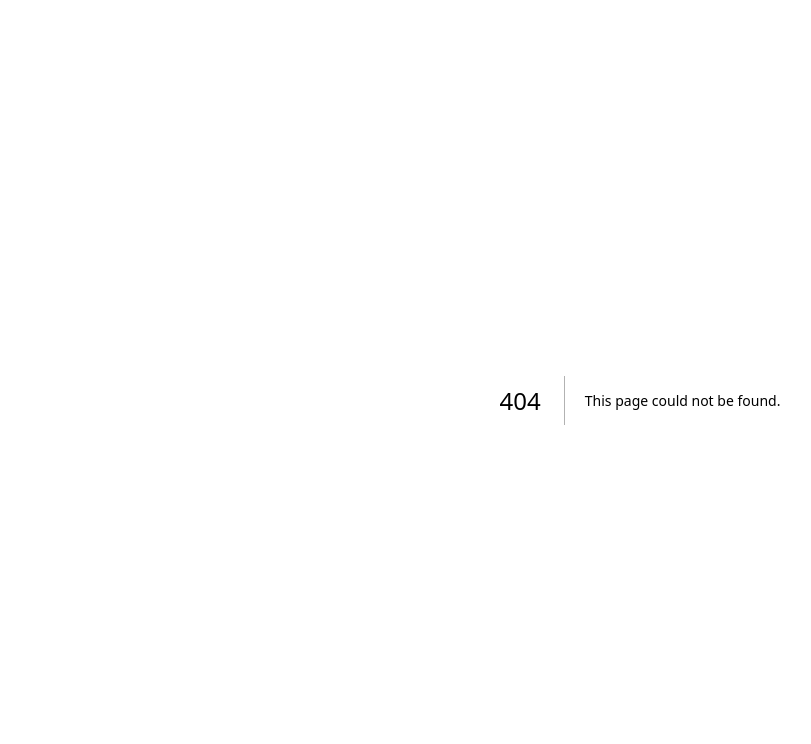
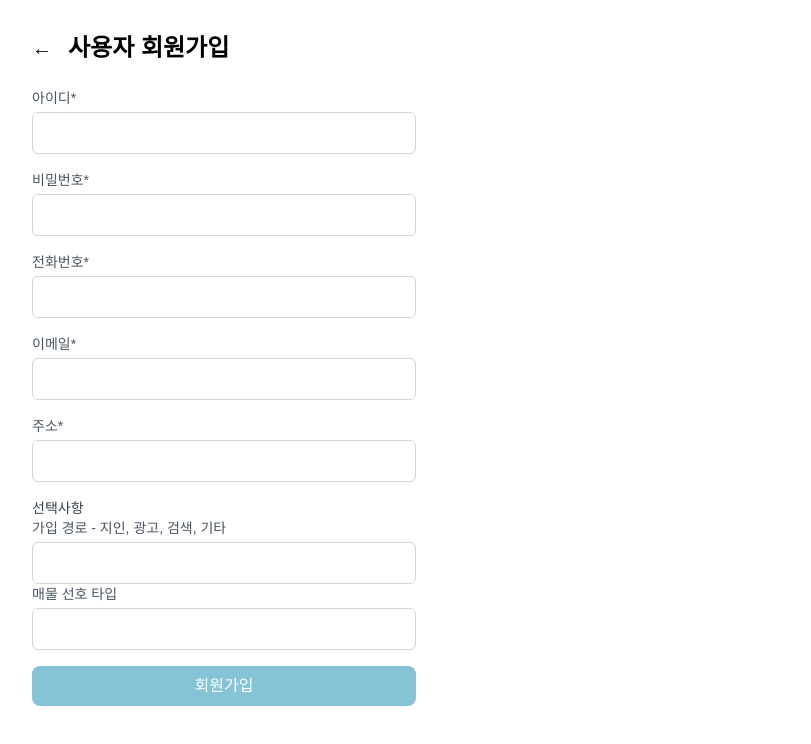
Before and after one commit to get-our-home/app, a Next.js app: page /register-user in a window 1280 px wide. Before the commit this address had no page. Shown: the top 744 px of the page, without its empty margins (0-811 px from the left). Built offline with nearby package versions, Linux system fonts and the light colour scheme; no server answers; a web font is replaced by a local one.

Commit message:
feat: 로그인 화면 업데이트

```diff
--- /dev/null
+++ b/src/pages/register-user/Header.js
@@ -0,0 +1,12 @@
+import Link from 'next/link';
+
+export default function Header({ title }) {
+  return (
+    <div className="flex items-center mb-6">
+      <Link href="/" className="mr-4 text-xl">
+        ←
+      </Link>
+      <h1 className="text-2xl font-semibold">{title}</h1>
+    </div>
+  );
+}
--- /dev/null
+++ b/src/pages/register-user/InputField.js
@@ -0,0 +1,14 @@
+export default function InputField({ label, type, required }) {
+    return (
+      <div className="flex flex-col">
+        <label className="mb-1 text-sm font-medium text-gray-600">
+          {label}{required && '*'}
+        </label>
+        <input
+          type={type}
+          required={required}
+          className="border border-gray-300 p-2 rounded-md focus:outline-none focus:ring-2 focus:ring-blue-500"
+        />
+      </div>
+    );
+  }
--- /dev/null
+++ b/src/pages/register-user/index.js
@@ -0,0 +1,125 @@
+import { useState } from 'react';
+import Header from './Header';
+import InputField from './InputField';
+import config from '../../config/config';  // 서버 base URL 가져오기
+
+export default function RegisterUser() {
+  const [formData, setFormData] = useState({
+    id: '',
+    password: '',
+    phone: '',
+    email: '',
+    address: '',
+    referral: '',
+    preferredType: ''
+  });
+
+  const handleInputChange = (e) => {
+    const { name, value } = e.target;
+    setFormData({
+      ...formData,
+      [name]: value,
+    });
+  };
+
+  const handleSubmit = async (e) => {
+    e.preventDefault();
+
+    const url = `${config.api.baseURL}/register/user`;
+
+    try {
+      const response = await fetch(url, {
+        method: 'POST',
+        headers: {
+          'Content-Type': 'application/json',
+        },
+        body: JSON.stringify(formData),
+      });
+
+      if (response.ok) {
+        const data = await response.json();
+        console.log('회원가입 성공:', data);
+        // 회원가입 성공 시 처리
+      } else {
+        console.log('회원가입 실패:', response.statusText);
+        // 회원가입 실패 시 처리
+      }
+    } catch (error) {
+      console.error('회원가입 중 에러 발생:', error);
+    }
+  };
+
+  return (
+    <div className="w-full max-w-md bg-white p-8 rounded-lg">
+      <Header title="사용자 회원가입" />
+
+      <form onSubmit={handleSubmit} className="space-y-4">
+        <InputField
+          label="아이디"
+          type="text"
+          required
+          name="id"
+          value={formData.id}
+          onChange={handleInputChange}
+        />
+        <InputField
+          label="비밀번호"
+          type="password"
+          required
+          name="password"
+          value={formData.password}
+          onChange={handleInputChange}
+        />
+        <InputField
+          label="전화번호"
+          type="tel"
+          required
+          name="phone"
+          value={formData.phone}
+          onChange={handleInputChange}
+        />
+        <InputField
+          label="이메일"
+          type="email"
+          required
+          name="email"
+          value={formData.email}
+          onChange={handleInputChange}
+        />
+        <InputField
+          label="주소"
+          type="text"
+          required
+          name="address"
+          value={formData.address}
+          onChange={handleInputChange}
+        />
+
+        <div className="mt-4">
+          <label className="block text-sm font-medium text-gray-700">선택사항</label>
+          <InputField
+            label="가입 경로 - 지인, 광고, 검색, 기타"
+            type="text"
+            name="referral"
+            value={formData.referral}
+            onChange={handleInputChange}
+          />
+          <InputField
+            label="매물 선호 타입"
+            type="text"
+            name="preferredType"
+            value={formData.preferredType}
+            onChange={handleInputChange}
+          />
+        </div>
+
+        <button
+          type="submit"
+          className="w-full bg-[#85C3D6] text-white py-2 rounded-lg mt-6"
+        >
+          회원가입
+        </button>
+      </form>
+    </div>
+  );
+}
```
Also changed, not shown: 1 other file (tests, documents, lock files or other folders).
